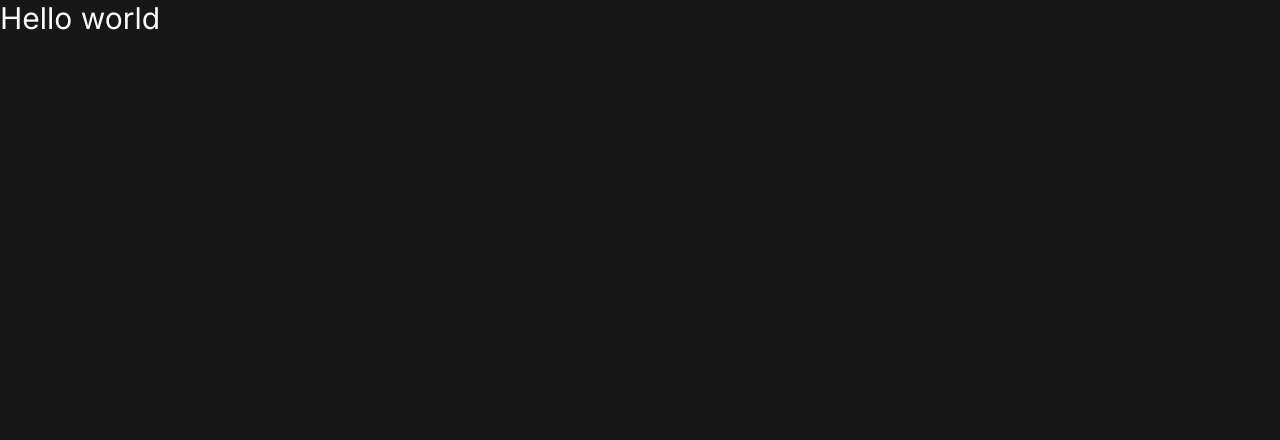
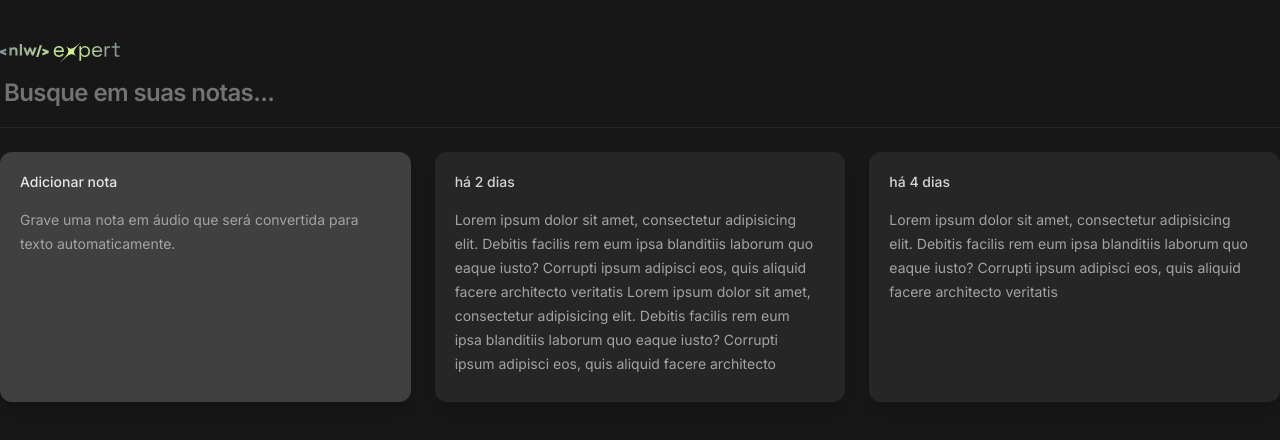
Before and after one commit to VitorAndrey/nlw-expert-react, a React (Vite) app: page / in a window 1280 px wide. Shown: the top 440 px of the page. Built offline with nearby package versions, Linux system fonts and the light colour scheme.

Commit message:
feat: add cards

```diff
--- a/package.json
+++ b/package.json
@@ -10,6 +10,8 @@
   },
   "dependencies": {
     "@radix-ui/react-icons": "^1.3.0",
+    "@radix-ui/react-scroll-area": "^1.0.5",
+    "@radix-ui/react-separator": "^1.0.3",
     "@radix-ui/react-slot": "^1.0.2",
     "class-variance-authority": "^0.7.0",
     "clsx": "^2.1.0",
--- a/src/app.tsx
+++ b/src/app.tsx
@@ -1,7 +1,52 @@
+import { Logo } from "./components/logo";
+import { NoteCard } from "./components/note-card";
+import { Input } from "./components/ui/input";
+import { Separator } from "./components/ui/separator";
+
 export function App() {
   return (
-    <main>
-      <h1 className="text-3xl">Hello world</h1>
+    <main className="mx-auto max-w-7xl my-10">
+      <header className="space-y-3">
+        <Logo size={120} />
+
+        <form className="w-full">
+          <Input
+            className="text-2xl p-0 border-none tracking-tight font-semibold placeholder:text-neutral-500 placeholder:pl-1 focus-visible:ring-0"
+            placeholder="Busque em suas notas..."
+          />
+        </form>
+      </header>
+
+      <Separator className="bg-neutral-800 mt-4 mb-6" />
+
+      <section className="grid grid-cols-3 auto-rows-[250px] gap-6">
+        <NoteCard
+          type="add"
+          title="Adicionar nota"
+          content=" Grave uma nota em áudio que será convertida para texto
+            automaticamente."
+        />
+
+        <NoteCard
+          title="há 2 dias"
+          content="Lorem ipsum dolor sit amet, consectetur adipisicing elit. Debitis
+            facilis rem eum ipsa blanditiis laborum quo eaque iusto? Corrupti
+            ipsum adipisci eos, quis aliquid facere architecto veritatis Lorem ipsum dolor sit amet, consectetur adipisicing elit. Debitis
+            facilis rem eum ipsa blanditiis laborum quo eaque iusto? Corrupti
+            ipsum adipisci eos, quis aliquid facere architecto veritatisLorem ipsum dolor sit amet, consectetur adipisicing elit. Debitis
+            facilis rem eum ipsa blanditiis laborum quo eaque iusto? Corrupti
+            ipsum adipisci eos, quis aliquid facere architecto veritatisLorem ipsum dolor sit amet, consectetur adipisicing elit. Debitis
+            facilis rem eum ipsa blanditiis laborum quo eaque iusto? Corrupti
+            ipsum adipisci eos, quis aliquid facere architecto veritatis"
+        />
+
+        <NoteCard
+          title="há 4 dias"
+          content="Lorem ipsum dolor sit amet, consectetur adipisicing elit. Debitis
+          facilis rem eum ipsa blanditiis laborum quo eaque iusto? Corrupti
+          ipsum adipisci eos, quis aliquid facere architecto veritatis"
+        />
+      </section>
     </main>
   );
 }
--- /dev/null
+++ b/src/components/logo.tsx
@@ -0,0 +1,9 @@
+import logo from "../assets/Logo.svg";
+
+type LogoProps = {
+  size?: number;
+};
+
+export function Logo({ size = 100 }: LogoProps) {
+  return <img src={logo} alt="NWL Expert Logo" width={size} />;
+}
--- /dev/null
+++ b/src/components/note-card.tsx
@@ -0,0 +1,27 @@
+import { Card } from "./ui/card";
+import { ScrollArea } from "./ui/scroll-area";
+
+type NoteCardProps = {
+  title: string;
+  content: string;
+  type?: "default" | "add";
+};
+
+export function NoteCard({ title, content, type = "default" }: NoteCardProps) {
+  return (
+    <Card
+      data-type={type}
+      className="bg-neutral-800 p-5 pb-3 border-none shadow-lg data-[type=add]:bg-neutral-700 overflow-hidden"
+    >
+      <h3
+        data-type={type}
+        className="text-sm font-medium text-neutral-300 data-[type=add]:text-neutral-200 mb-4"
+      >
+        {title}
+      </h3>
+      <ScrollArea className="h-44 scroll pb-2">
+        <p className="text-sm leading-6 text-neutral-400 pr-3">{content}</p>
+      </ScrollArea>
+    </Card>
+  );
+}
--- /dev/null
+++ b/src/components/ui/card.tsx
@@ -0,0 +1,76 @@
+import * as React from "react"
+
+import { cn } from "@/lib/utils"
+
+const Card = React.forwardRef<
+  HTMLDivElement,
+  React.HTMLAttributes<HTMLDivElement>
+>(({ className, ...props }, ref) => (
+  <div
+    ref={ref}
+    className={cn(
+      "rounded-xl border bg-card text-card-foreground shadow",
+      className
+    )}
+    {...props}
+  />
+))
+Card.displayName = "Card"
+
+const CardHeader = React.forwardRef<
+  HTMLDivElement,
+  React.HTMLAttributes<HTMLDivElement>
+>(({ className, ...props }, ref) => (
+  <div
+    ref={ref}
+    className={cn("flex flex-col space-y-1.5 p-6", className)}
+    {...props}
+  />
+))
+CardHeader.displayName = "CardHeader"
+
+const CardTitle = React.forwardRef<
+  HTMLParagraphElement,
+  React.HTMLAttributes<HTMLHeadingElement>
+>(({ className, ...props }, ref) => (
+  <h3
+    ref={ref}
+    className={cn("font-semibold leading-none tracking-tight", className)}
+    {...props}
+  />
+))
+CardTitle.displayName = "CardTitle"
+
+const CardDescription = React.forwardRef<
+  HTMLParagraphElement,
+  React.HTMLAttributes<HTMLParagraphElement>
+>(({ className, ...props }, ref) => (
+  <p
+    ref={ref}
+    className={cn("text-sm text-muted-foreground", className)}
+    {...props}
+  />
+))
+CardDescription.displayName = "CardDescription"
+
+const CardContent = React.forwardRef<
+  HTMLDivElement,
+  React.HTMLAttributes<HTMLDivElement>
+>(({ className, ...props }, ref) => (
+  <div ref={ref} className={cn("p-6 pt-0", className)} {...props} />
+))
+CardContent.displayName = "CardContent"
+
+const CardFooter = React.forwardRef<
+  HTMLDivElement,
+  React.HTMLAttributes<HTMLDivElement>
+>(({ className, ...props }, ref) => (
+  <div
+    ref={ref}
+    className={cn("flex items-center p-6 pt-0", className)}
+    {...props}
+  />
+))
+CardFooter.displayName = "CardFooter"
+
+export { Card, CardHeader, CardFooter, CardTitle, CardDescription, CardContent }
--- /dev/null
+++ b/src/components/ui/input.tsx
@@ -0,0 +1,25 @@
+import * as React from "react"
+
+import { cn } from "@/lib/utils"
+
+export interface InputProps
+  extends React.InputHTMLAttributes<HTMLInputElement> {}
+
+const Input = React.forwardRef<HTMLInputElement, InputProps>(
+  ({ className, type, ...props }, ref) => {
+    return (
+      <input
+        type={type}
+        className={cn(
+          "flex h-9 w-full rounded-md border border-input bg-transparent px-3 py-1 text-sm shadow-sm transition-colors file:border-0 file:bg-transparent file:text-sm file:font-medium placeholder:text-muted-foreground focus-visible:outline-none focus-visible:ring-1 focus-visible:ring-ring disabled:cursor-not-allowed disabled:opacity-50",
+          className
+        )}
+        ref={ref}
+        {...props}
+      />
+    )
+  }
+)
+Input.displayName = "Input"
+
+export { Input }
--- /dev/null
+++ b/src/components/ui/scroll-area.tsx
@@ -0,0 +1,46 @@
+import * as React from "react"
+import * as ScrollAreaPrimitive from "@radix-ui/react-scroll-area"
+
+import { cn } from "@/lib/utils"
+
+const ScrollArea = React.forwardRef<
+  React.ElementRef<typeof ScrollAreaPrimitive.Root>,
+  React.ComponentPropsWithoutRef<typeof ScrollAreaPrimitive.Root>
+>(({ className, children, ...props }, ref) => (
+  <ScrollAreaPrimitive.Root
+    ref={ref}
+    className={cn("relative overflow-hidden", className)}
+    {...props}
+  >
+    <ScrollAreaPrimitive.Viewport className="h-full w-full rounded-[inherit]">
+      {children}
+    </ScrollAreaPrimitive.Viewport>
+    <ScrollBar />
+    <ScrollAreaPrimitive.Corner />
+  </ScrollAreaPrimitive.Root>
+))
+ScrollArea.displayName = ScrollAreaPrimitive.Root.displayName
+
+const ScrollBar = React.forwardRef<
+  React.ElementRef<typeof ScrollAreaPrimitive.ScrollAreaScrollbar>,
+  React.ComponentPropsWithoutRef<typeof ScrollAreaPrimitive.ScrollAreaScrollbar>
+>(({ className, orientation = "vertical", ...props }, ref) => (
+  <ScrollAreaPrimitive.ScrollAreaScrollbar
+    ref={ref}
+    orientation={orientation}
+    className={cn(
+      "flex touch-none select-none transition-colors",
+      orientation === "vertical" &&
+        "h-full w-2.5 border-l border-l-transparent p-[1px]",
+      orientation === "horizontal" &&
+        "h-2.5 flex-col border-t border-t-transparent p-[1px]",
+      className
+    )}
+    {...props}
+  >
+    <ScrollAreaPrimitive.ScrollAreaThumb className="relative flex-1 rounded-full bg-border" />
+  </ScrollAreaPrimitive.ScrollAreaScrollbar>
+))
+ScrollBar.displayName = ScrollAreaPrimitive.ScrollAreaScrollbar.displayName
+
+export { ScrollArea, ScrollBar }
--- /dev/null
+++ b/src/components/ui/separator.tsx
@@ -0,0 +1,29 @@
+import * as React from "react"
+import * as SeparatorPrimitive from "@radix-ui/react-separator"
+
+import { cn } from "@/lib/utils"
+
+const Separator = React.forwardRef<
+  React.ElementRef<typeof SeparatorPrimitive.Root>,
+  React.ComponentPropsWithoutRef<typeof SeparatorPrimitive.Root>
+>(
+  (
+    { className, orientation = "horizontal", decorative = true, ...props },
+    ref
+  ) => (
+    <SeparatorPrimitive.Root
+      ref={ref}
+      decorative={decorative}
+      orientation={orientation}
+      className={cn(
+        "shrink-0 bg-border",
+        orientation === "horizontal" ? "h-[1px] w-full" : "h-full w-[1px]",
+        className
+      )}
+      {...props}
+    />
+  )
+)
+Separator.displayName = SeparatorPrimitive.Root.displayName
+
+export { Separator }
--- a/tailwind.config.js
+++ b/tailwind.config.js
@@ -71,5 +71,11 @@ module.exports = {
       },
     },
   },
-  plugins: [require("tailwindcss-animate")],
+  plugins: [
+    require("tailwindcss-animate"),
+    function ({ addVariant }) {
+      addVariant("child", "& > *");
+      addVariant("child-hover", "& > *:hover");
+    },
+  ],
 };
```
Also changed, not shown: src/index.css (line endings or trailing spaces), 2 other files (tests, documents, lock files or other folders).
